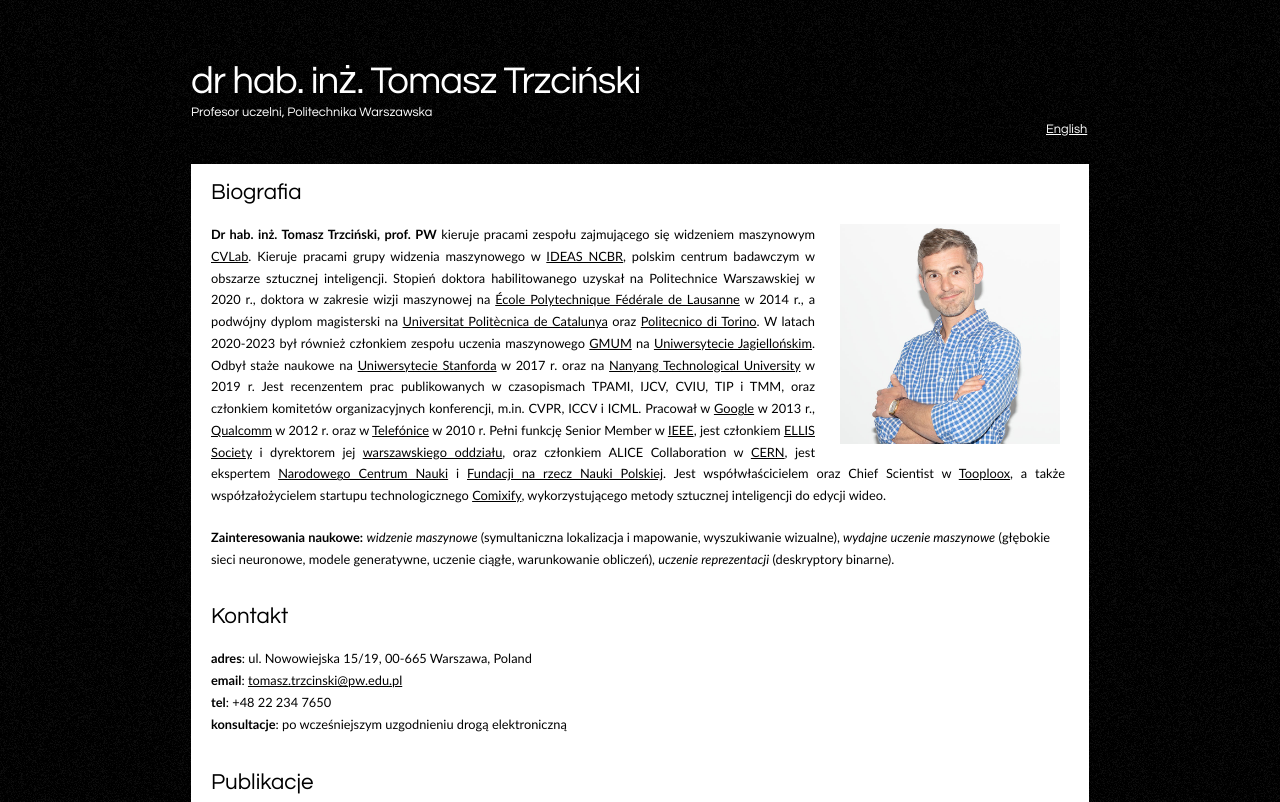
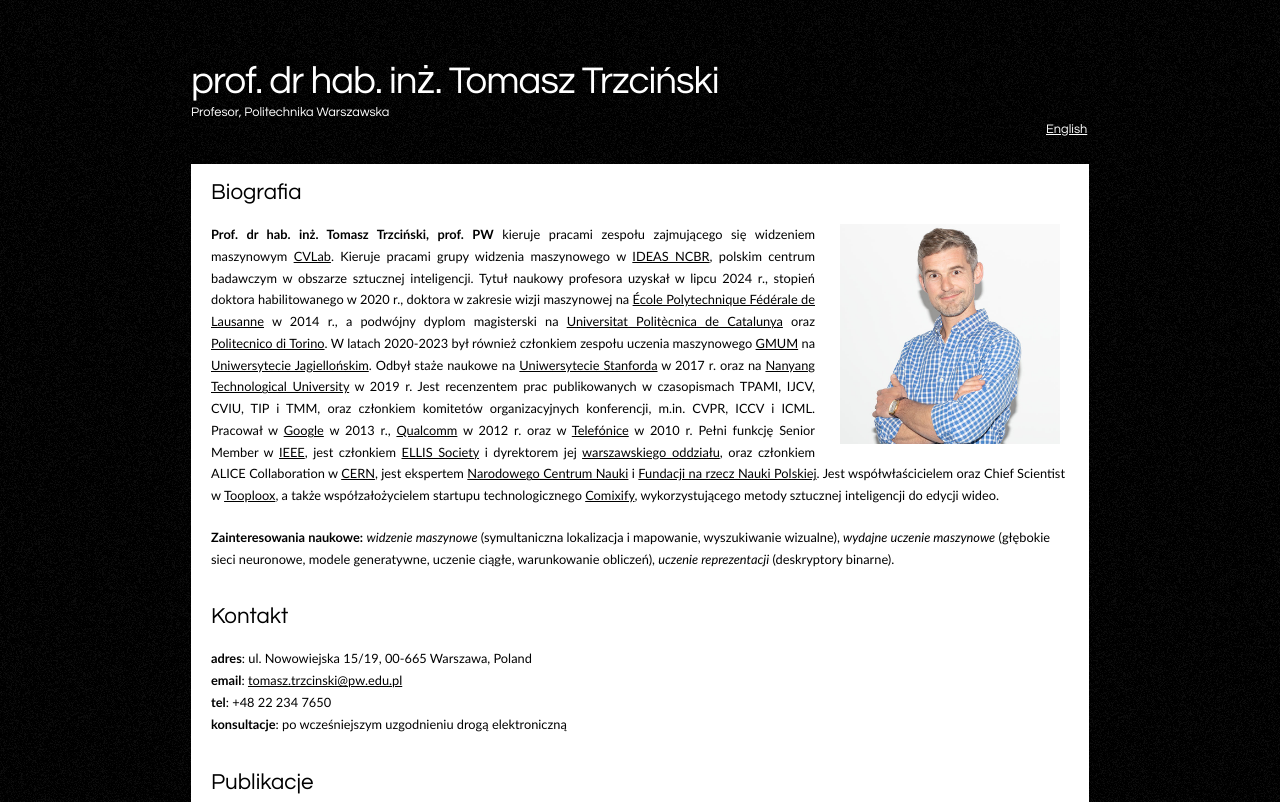
Before and after one commit to tomasz-trzcinski/www, a plain HTML site: page index-pl.html in a window 1280 px wide. Shown: the top 802 px of the page. Drawn offline with Linux system fonts and the light colour scheme.

Commit message:
Update index-pl.html

```diff
--- a/index-pl.html
+++ b/index-pl.html
@@ -25,8 +25,8 @@
       <div id="logo">
         <div id="logo_text">
           <!-- class="logo_colour", allows you to change the colour of the text -->
-          <h1><a href="index.html">dr hab. inż. Tomasz<span class="logo_colour"> Trzciński</span></a></h1>
-          <h2>Profesor uczelni, Politechnika Warszawska</h2>
+          <h1><a href="index.html">prof. dr hab. inż. Tomasz<span class="logo_colour"> Trzciński</span></a></h1>
+          <h2>Profesor, Politechnika Warszawska</h2>
           <h2><a href="index.html">English</a></h2>
         </div>
       </div>
@@ -35,8 +35,8 @@
         <h1>Biografia</h1>
         <span class="right"><img src="photo2.jpg" height="220" hspace="5" vspace="5" style="PADDING-LEFT: 15px; PADDING-RIGHT: 5px;"/></span>
 
-        <p align="justify"><b>Dr hab. inż. Tomasz Trzciński, prof. PW</b> <!--w <a href="http://www.grafi.ii.pw.edu.pl/" target="_blank">Zakładzie Grafiki Komputerowej</a> <a href="http://www.ii.pw.edu.pl/" target="_blank">Instytutu Informatyki</a>
-<a href="http://www.pw.edu.pl">Politechnice Warszawskiej</a> od 2015 r., gdzie --> kieruje pracami zespołu zajmującego się widzeniem maszynowym <a href="http://cvlab.ii.pw.edu.pl" target="_blank">CVLab</a>. Kieruje pracami grupy widzenia maszynowego w <a href="https://ideas-ncbr.pl/">IDEAS NCBR</a>, polskim centrum badawczym w obszarze sztucznej inteligencji. Stopień doktora habilitowanego uzyskał na Politechnice Warszawskiej w 2020 r., doktora w zakresie wizji maszynowej na <a href="http://www.epfl.ch" target="_blank">École Polytechnique Fédérale de Lausanne</a> w 2014 r., a podwójny dyplom magisterski na <a href="http://www.upc.edu" target="_blank">Universitat Politècnica de Catalunya</a> oraz <a href="http://www.polito.it" target="_blank">Politecnico di Torino</a>.
+        <p align="justify"><b>Prof. dr hab. inż. Tomasz Trzciński, prof. PW</b> <!--w <a href="http://www.grafi.ii.pw.edu.pl/" target="_blank">Zakładzie Grafiki Komputerowej</a> <a href="http://www.ii.pw.edu.pl/" target="_blank">Instytutu Informatyki</a>
+<a href="http://www.pw.edu.pl">Politechnice Warszawskiej</a> od 2015 r., gdzie --> kieruje pracami zespołu zajmującego się widzeniem maszynowym <a href="http://cvlab.ii.pw.edu.pl" target="_blank">CVLab</a>. Kieruje pracami grupy widzenia maszynowego w <a href="https://ideas-ncbr.pl/">IDEAS NCBR</a>, polskim centrum badawczym w obszarze sztucznej inteligencji. Tytuł naukowy profesora uzyskał w lipcu 2024 r., stopień doktora habilitowanego w 2020 r., doktora w zakresie wizji maszynowej na <a href="http://www.epfl.ch" target="_blank">École Polytechnique Fédérale de Lausanne</a> w 2014 r., a podwójny dyplom magisterski na <a href="http://www.upc.edu" target="_blank">Universitat Politècnica de Catalunya</a> oraz <a href="http://www.polito.it" target="_blank">Politecnico di Torino</a>.
 W latach 2020-2023 był również członkiem zespołu uczenia maszynowego <a href="https://gmum.net/" target="_blank">GMUM</a> na <a href="https://www.uj.edu.pl/" target="_blank">Uniwersytecie Jagiellońskim</a>. Odbył staże naukowe na <a href="http://stanford.edu" target="_blank">Uniwersytecie Stanforda</a> w 2017 r. oraz na <a href="https://www.ntu.edu.sg/" target="_blank">Nanyang Technological University</a> w 2019 r.
 Jest recenzentem prac publikowanych w czasopismach TPAMI, IJCV, CVIU, TIP i TMM, oraz członkiem komitetów organizacyjnych konferencji, m.in. CVPR, ICCV i ICML. Pracował w <a href="http://www.google.com" target="_blank">Google</a> w 2013 r., <a href="http://www.qualcomm.com/invention/research" target="_blank">Qualcomm</a> w 2012 r. oraz w <a href="http://www.tid.es" target="_blank">Telefónice</a> w 2010 r.  Pełni funkcję Senior Member w <a href="https://www.ieee.org/" target="_blank">IEEE</a>, jest członkiem <a href="https://ellis.eu/members">ELLIS Society</a> i dyrektorem jej <a href="https://ellis.eu/units/warsaw">warszawskiego oddziału</a>, oraz członkiem ALICE Collaboration w <a href="https://home.web.cern.ch/" target="_blank">CERN</a>, jest ekspertem <a href="https://www.ncn.gov.pl" target="_blank">Narodowego Centrum Nauki</a> i <a href="http://fnp.org.pl	" target="_blank">Fundacji na rzecz Nauki Polskiej</a>. Jest współwłaścicielem oraz Chief Scientist w <a href="http://www.tooploox.com" target="_blank">Tooploox</a>, a także współzałożycielem startupu technologicznego <a href="http://comixify.ai">Comixify</a>, wykorzystującego metody sztucznej inteligencji do edycji wideo.</p>
         <p><b>Zainteresowania naukowe:</b>
@@ -89,6 +89,12 @@ creating 3D point clouds</b>, IEEE Trans. Pattern Analysis and Machine Intellige
         </ul>
         <h4><b>Wybrane publikacje konferencyjne:</b></h4>
         <ul>
+
+<li>A. Pardyl, M. Wronka, M. Wołczyk, K. Adamczewski, T. Trzciński, B. Zieliński. <b>AdaGlimpse: Active Visual Exploration with Arbitrary Glimpse Position and Scale.</b> European Conference on Computer Vision (ECCV), 2024. <a href="https://arxiv.org/abs/2404.03482" target="_target">arXiv</a></li>
+<li>M. Wysoczańska, O. Siméoni, M. Ramamonjisoa, A. Bursuc, T. Trzciński, P. Pérez. <b>CLIP-DINOiser: Teaching CLIP a few DINO tricks.</b> European Conference on Computer Vision (ECCV), 2024. <a href="https://arxiv.org/abs/2312.12359" target="_target">arXiv</a></li>
+<li>D. Marczak, S. Cygert, T. Trzciński, B. Twardowski. <b>Revisiting Supervision for Continual Representation Learning.</b> European Conference on Computer Vision (ECCV), 2024. <a href="https://arxiv.org/abs/2311.13321" target="_target">arXiv</a></li>
+<li>G. Rypeść, D. Marczak, S. Cygert, T. Trzciński, B. Twardowski. <b>CAMP: Category Adaptation Meets Projected Distillation in Generalized Continual Category Discovery.</b> European Conference on Computer Vision (ECCV), 2024. <a href="https://arxiv.org/abs/2308.12112" target="_target">arXiv</a></li>
+<li>D. Marczak, B. Twardowski, T. Trzciński, S. Cygert <b>MagMax: Leveraging Model Merging for Seamless Continual Learning.</b> European Conference on Computer Vision (ECCV), 2024. <a href="https://arxiv.org/abs/2407.06322" target="_target">arXiv</a></li>
 <li>G. Rypeść, S. Cygert, V. Khan, T. Trzciński, B. Zieliński, B. Twardowski. <b>Divide and not forget: Ensemble of selectively trained experts in Continual Learning
 </b>, International Conference on Learning Representations (ICLR), 2024. <a href="https://arxiv.org/abs/2401.10191" target="_target">arXiv</a></li>
 <li>W. Masarczyk, M. Ostaszewski, E. Imani, R. Pascanu, P. Miłoś, T. Trzcinski. <b>The Tunnel Effect: Building Data Representations in Deep Neural Networks</b>, Neural Information Processing
```
